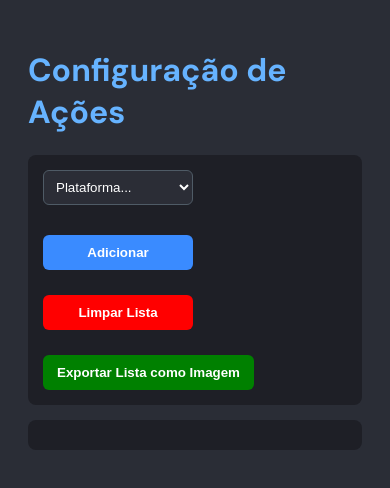
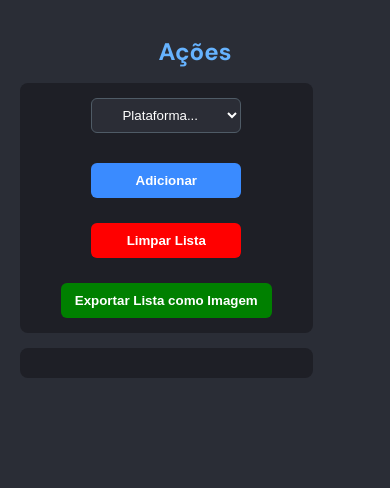
Before and after one commit to stormizinhu/offliner-bot-streamer-bot-experiment, a website with bundled scripts: page index.html in a window 390 px wide. Built offline with nearby package versions, Linux system fonts and the light colour scheme.

Commit message:
more media query

```diff
--- a/index.html
+++ b/index.html
@@ -21,7 +21,7 @@
     <!-- <script type="module" src="script copy.js"></script> -->
 </head>
 <body>
-    <h1>Configuração de Ações</h1>
+    <h1>Ações</h1>
 
     <div class="config-container">
 
--- a/styles.css
+++ b/styles.css
@@ -6,6 +6,7 @@ body {
   }
 
   h1, h3 {
+    text-align: center;
     color: #66b3ff;
   }
 
@@ -140,13 +141,25 @@ body {
 
 /* Media query para dispositivos móveis */
 @media (max-width: 768px) {
+  * {
+    justify-content: center;
+    align-items: center;
+    text-align: center;
+  }
+  body {
+    font-size: 12px ;
+    padding: 12px;
+  }
+  h1, h3 {
+    text-align: center;
+  }
   .item {
-      width: 93%; /* Garante que o item ocupe toda a largura do container pai */
+      width: 92%; /* Garante que o item ocupe toda a largura do container pai */
       height: auto; /* Altura ajustada automaticamente */
       flex-direction: column; /* Força os elementos dentro de .item a ficarem em coluna */
       align-items: flex-start; /* Alinha os itens ao início */
       padding: 10px; /* Espaço adicional para legibilidade */
-      font-size: 16px; /* Aumenta o tamanho da fonte */
+      /* font-size: 16px; Aumenta o tamanho da fonte */
       border: solid 1px gray; /* Mantém o design consistente */
   }
 
@@ -167,4 +180,12 @@ body {
   .item .hamburger-btn, .item .remove-btn {
       font-size: 14px; /* Ajusta os botões para telas menores */
   }
+
+  .config-container, .list-container {
+    background-color: #1e1f26;
+    padding: 15px;
+    border-radius: 8px;
+    margin-bottom: 15px;
+    width: 75%;
+  }
 }
```
